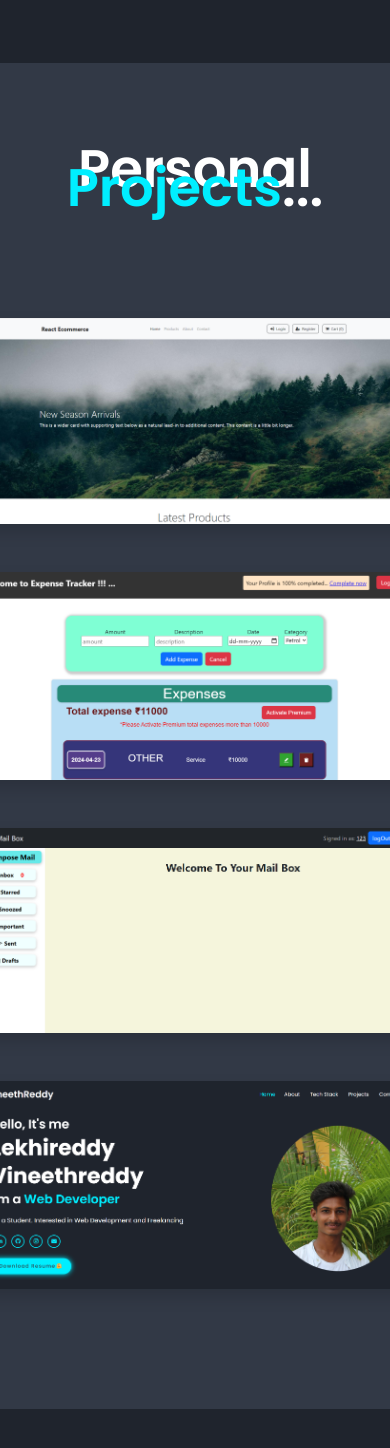
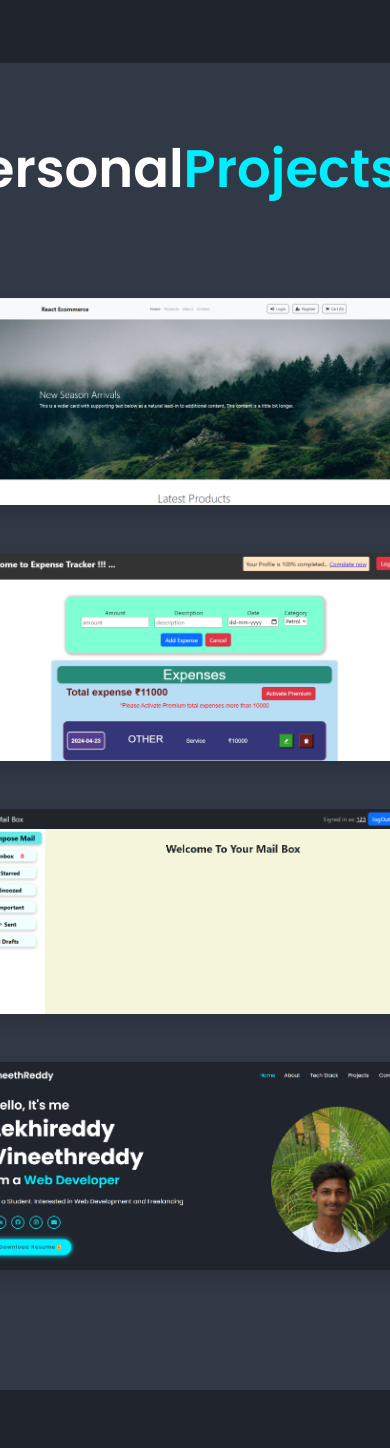
Before and after one commit to lekhireddyvineethreddy/vinny-info, a React (Vite) app: page / in a window 390 px wide. Shown: the part 4057-5505 px from the top of the page. Built offline with nearby package versions, Linux system fonts and the light colour scheme.

Commit message:
added live sources to projects

```diff
--- a/src/Components/Projects/Projects.jsx
+++ b/src/Components/Projects/Projects.jsx
@@ -4,38 +4,46 @@ import "./Projects.css";
 const Projects = () => {
   return (
     <div className="container-fluid my-5 py-5 text-center" id="projects">
-      <h3 className="py-5 ">
-        Personal  <span>Projects</span>...
+      <h3 className="py-5">
+        Personal<span>Projects</span>...
       </h3>
       <div className="container my-5">
-        <div class="row">
-          <div class="col-12 col-md-6 px-4 py-4">
+        <div className="row">
+          <div className="col-12 col-md-6 px-4 py-4">
+            <a href="https://github.com/lekhireddyvineethreddy/ecommerce-app" target="_blank" rel="noopener noreferrer">
               <img
                 src="/assets/project1.png"
                 alt="Project 1"
                 className="img-fluid shadow rounded projImg"
               />
+            </a>
           </div>
-          <div class="col-12 col-md-6 px-4 py-4">
+          <div className="col-12 col-md-6 px-4 py-4">
+            <a href="https://expensetracker-eta-lemon.vercel.app/" target="_blank" rel="noopener noreferrer">
               <img
                 src="/assets/project2.png"
-              alt="Project 1"
+                alt="Project 2"
                 className="img-fluid shadow rounded projImg"
               />
+            </a>
           </div>
-          <div class="col-12 col-md-6 px-4 py-4">
+          <div className="col-12 col-md-6 px-4 py-4">
+            <a href="https://mailbox-gamma.vercel.app/" target="_blank" rel="noopener noreferrer">
               <img
                 src="/assets/project3.png"
-              alt="Project 1"
+                alt="Project 3"
                 className="img-fluid shadow rounded projImg"
               />
+            </a>
           </div>
-          <div class="col-12 col-md-6 px-4 py-4">
+          <div className="col-12 col-md-6 px-4 py-4">
+            <a href="https://vinny-info.vercel.app/" target="_blank" rel="noopener noreferrer">
               <img
                 src="/assets/project4.png"
                 alt="Project 4"
                 className="img-fluid shadow rounded projImg"
               />
+            </a>
           </div>
         </div>
       </div>
```
Lines whose indentation alone changed are shown as unchanged.
